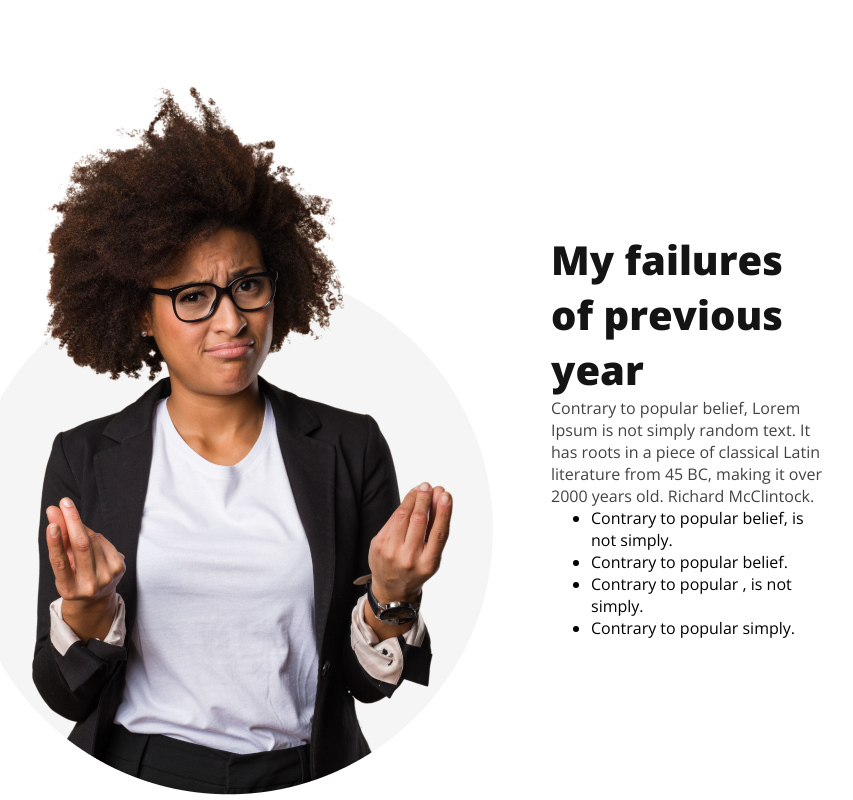
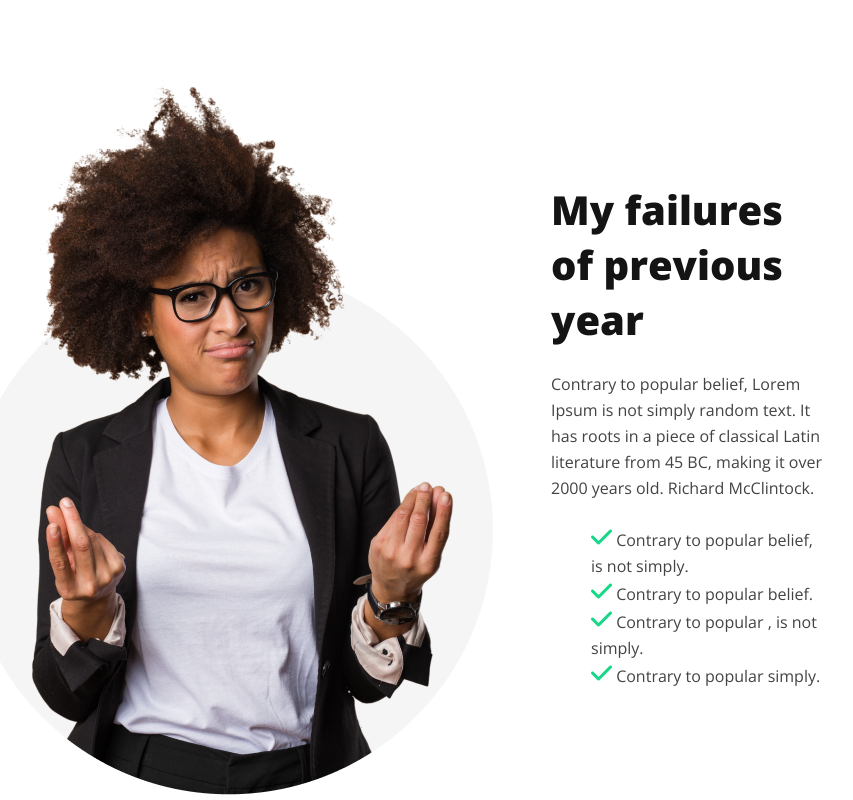
Before and after one commit to rejoanulferdoush/new-year-new-me, a plain HTML site: page index.html in a window 1280 px wide. Shown: the part 864-1664 px from the top of the page, without its empty margins (258-1111 px from the left). Drawn offline with nearby package versions, Linux system fonts and the light colour scheme.

Commit message:
experience section done

```diff
--- a/assets/custom.css
+++ b/assets/custom.css
@@ -46,6 +46,7 @@
     font-size: 16px;
     font-weight: 400;
     margin-bottom: 24px;
+    line-height: 26px;
 }
 
 /* My exp styles */
@@ -62,12 +63,21 @@
     padding: 0px 200px;
 }
 .exp-head{
+    margin-bottom: 24px;
     color: #151414;
     font-size: 40px;
     font-weight: 700;
 }
 .exp-comp{
+    margin-bottom: 24px;
     color: #444343;
     font-size: 16px;
     font-weight: 400;
+    line-height: 26px;
 }
+.exp-features li{
+    color: #444343;
+    font-size: 16px;
+    list-style: none;
+    line-height: 26px;
+}
--- a/index.html
+++ b/index.html
@@ -40,13 +40,14 @@
                 <h3 class="exp-head">My failures of previous year</h3>
                 <p class="exp-comp">Contrary to popular belief, Lorem Ipsum is not simply random text. It has roots in a piece of classical Latin literature from 45 BC, making it over 2000 years old. Richard McClintock.</p>
                 <ul class="exp-features">
-                    <li>Contrary to popular belief, is not simply.</li>
-                    <li>Contrary to popular belief.</li>
-                    <li>Contrary to popular , is not simply.</li>
-                    <li>Contrary to popular simply.</li>
+                    <li><i class="fa-solid fa-check" style="color: #16D887; font-size: x-large;"></i>   Contrary to popular belief, is not simply.</li>
+                    <li><i class="fa-solid fa-check" style="color: #16D887; font-size: x-large;"></i>   Contrary to popular belief.</li>
+                    <li><i class="fa-solid fa-check" style="color: #16D887; font-size: x-large;"></i>   Contrary to popular , is not simply.</li>
+                    <li><i class="fa-solid fa-check" style="color: #16D887; font-size: x-large;"></i>   Contrary to popular simply.</li>
                 </ul>
             </div>
         </div>
+        <!-- My plans -->
     </main>
     <!-- footer section -->
     <footer>
```
